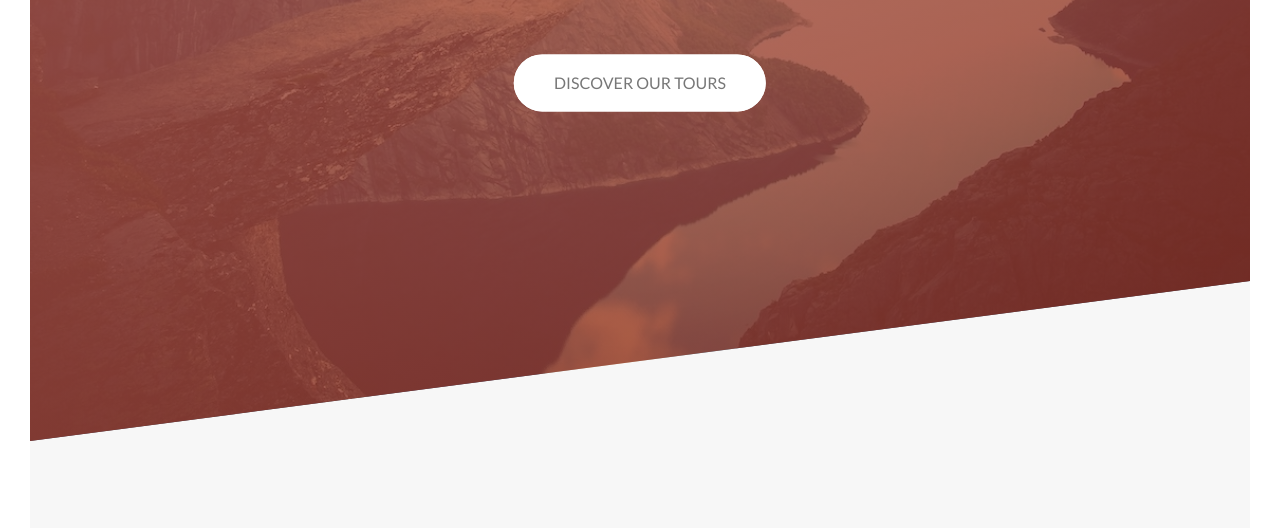
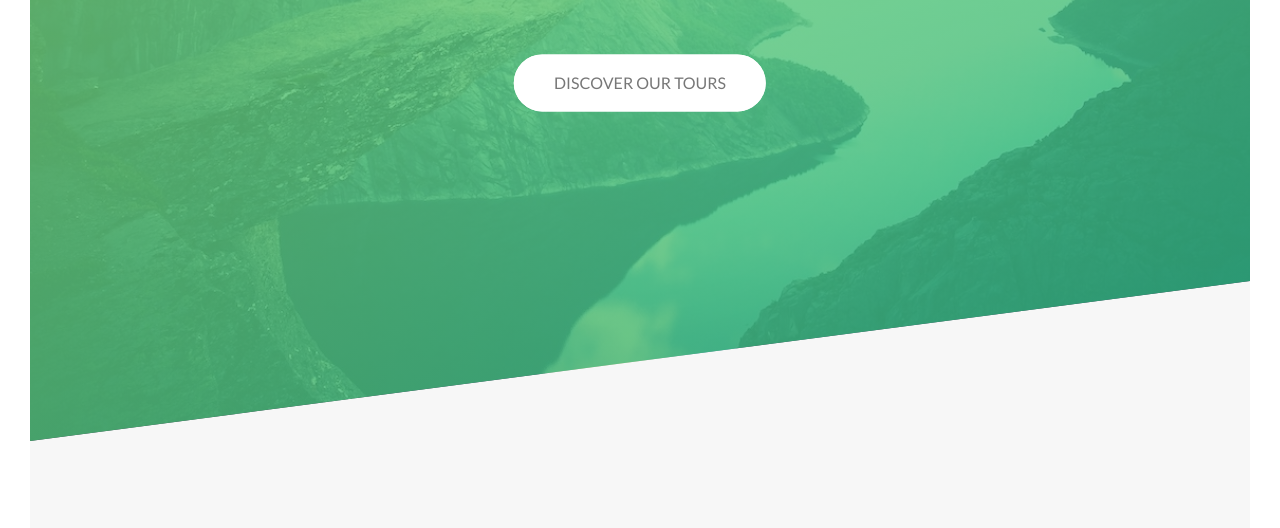
Before and after one commit to hunex91/advanced-css-natours, a website: page index.html in a window 1280 px wide. Shown: the part 349-877 px from the top of the page. Drawn offline with nearby package versions, Linux system fonts and the light colour scheme; files that its build step writes are made by us from their sources.

Commit message:
Changed back to the default colors

```diff
--- a/sass/abstracts/_variables.scss
+++ b/sass/abstracts/_variables.scss
@@ -1,7 +1,7 @@
 // Colors
-$color-primary: #d64b33;
-$color-primary-light: #b35a4a;
-$color-primary-dark: #832c1d;
+$color-primary: #55c57a;
+$color-primary-light: #7ed56f;
+$color-primary-dark: #28b485;
 
 $color-secondary-light: #ffb900;
 $color-secondary-dark: #ff7730;
```
